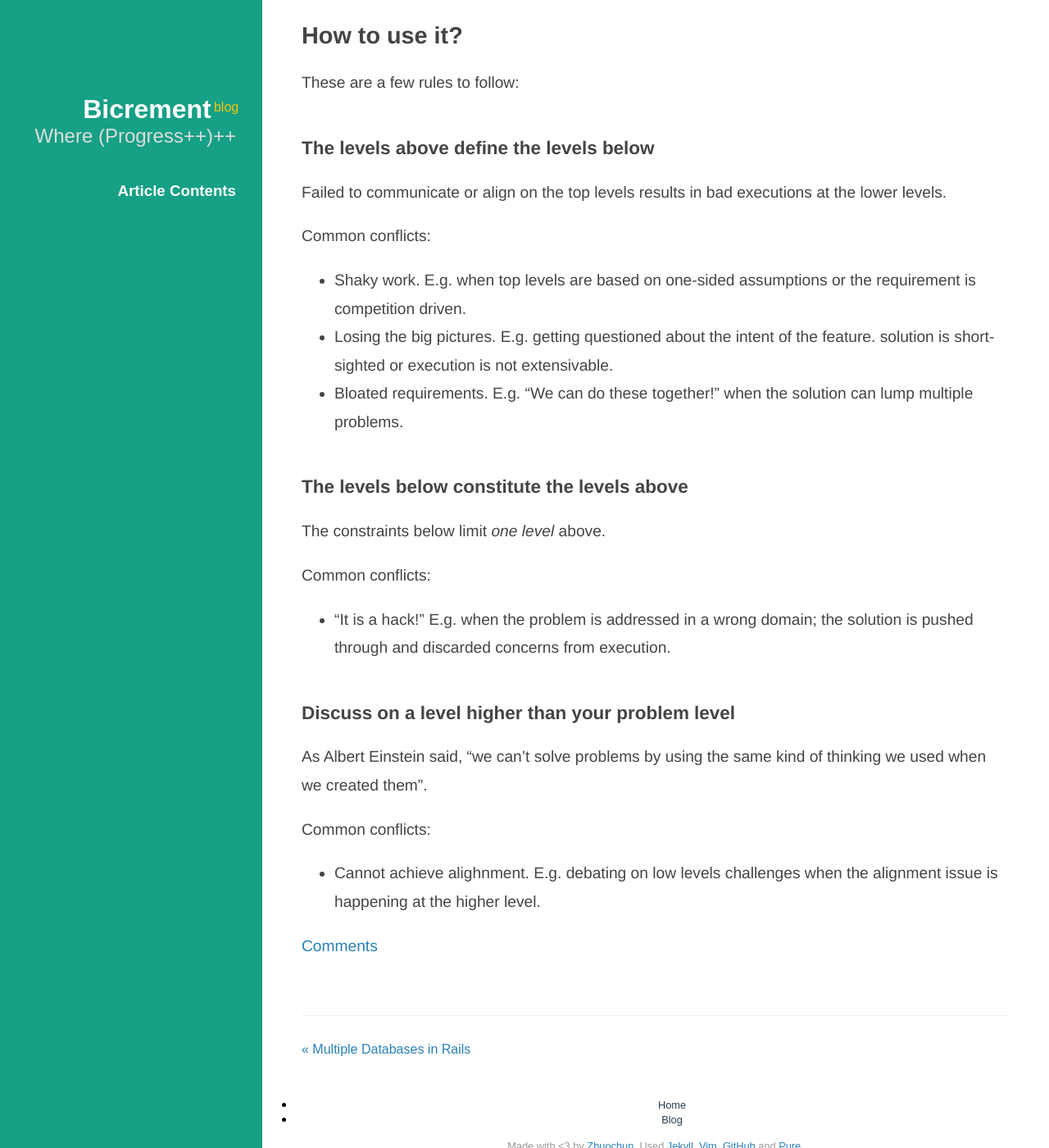
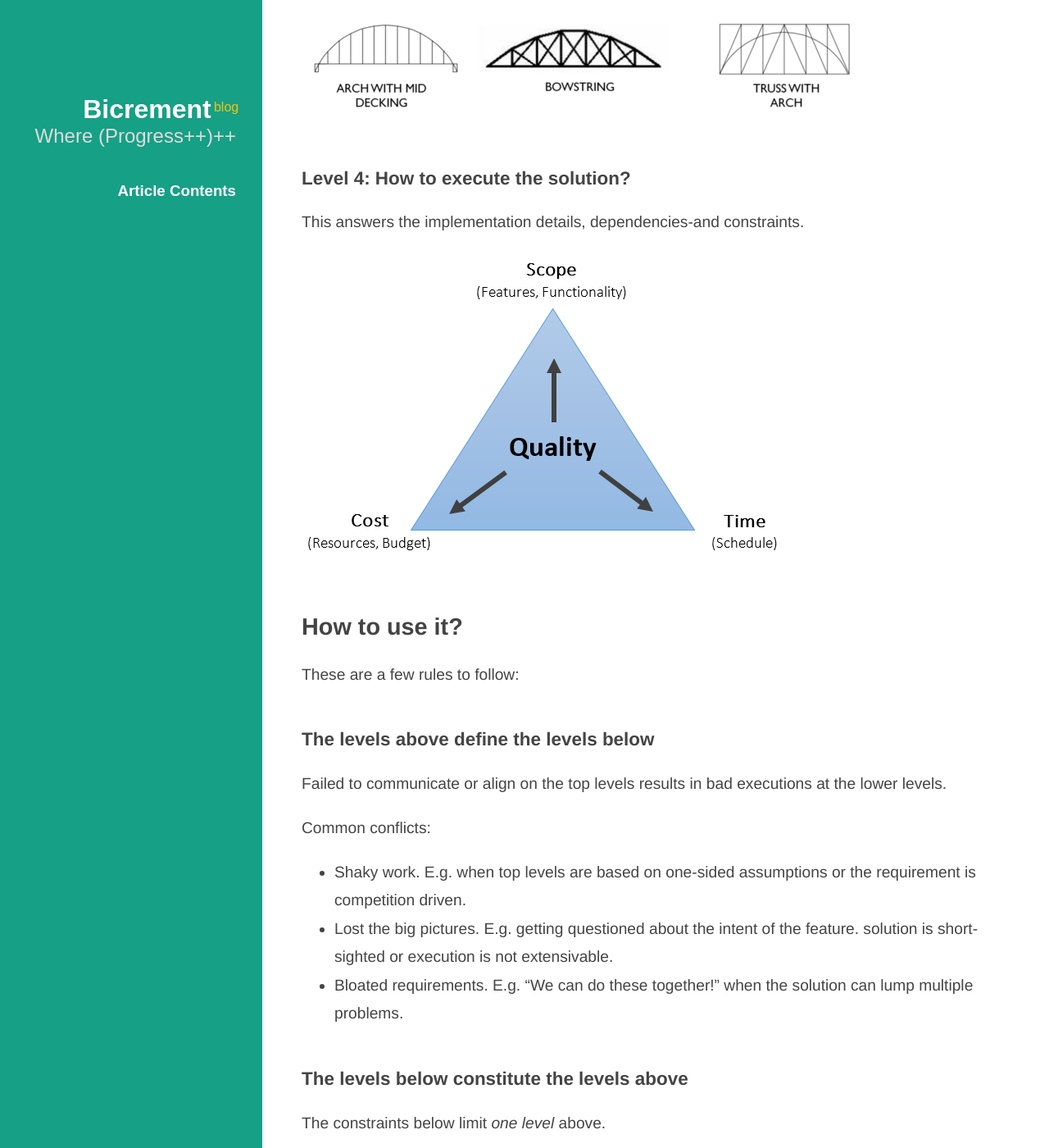
Before and after one commit to zhuochun/zhuochun.github.io, a Jekyll site: the page built from _posts/2020/2020-07-18-discussion-pyramid.markdown, in a window 1280 px wide and 1400 px high, scrolled down 2110 px. Shown: the whole window at 82% size. Built offline with Jekyll 4.4.1, drawn with Linux system fonts in a browser that asks for light colours; nearby versions of some CDN libraries; some of the changed text lies outside the part shown.

Commit message:
Minor updates

```diff
--- a/_posts/2020/2020-07-18-discussion-pyramid.markdown
+++ b/_posts/2020/2020-07-18-discussion-pyramid.markdown
@@ -2,10 +2,10 @@
 layout: post
 menu: true
 note: false
-title: 'A Discussion Pyramid on Building Features'
+title: 'The Discussion Pyramid on Building Features'
 date: 2020-07-18 15:56
-tags: "Mental Model"
-categories: "Mental Model"
+tags: 'Mental Model'
+categories: 'Mental Model'
 ---
 
 A quick snapshot of my mental model on discussing product features.
@@ -30,9 +30,13 @@ This answers the perspectives in reasoning above the problem.
 
 This answers the new workflows to solve the problem in the domain.
 
+![Design Alternatives for a Bridge](/images/2020/07/bridge-design-alternatives.PNG)
+
 ### Level 4: How to execute the solution?
 
-This answers the implementation details: time, skills or constraints.
+This answers the implementation details, dependencies-and constraints.
+
+![Iron Triangle of Constraints](/images/2020/07/constraints-triangle.png)
 
 ## How to use it?
 
@@ -45,7 +49,7 @@ Failed to communicate or align on the top levels results in bad executions at th
 Common conflicts:
 
 - Shaky work. E.g. when top levels are based on one-sided assumptions or the requirement is competition driven.
-- Losing the big pictures. E.g. getting questioned about the intent of the feature. solution is short-sighted or execution is not extensivable.
+- Lost the big pictures. E.g. getting questioned about the intent of the feature. solution is short-sighted or execution is not extensivable.
 - Bloated requirements. E.g. "We can do these together!" when the solution can lump multiple problems.
 
 ### The levels below constitute the levels above
```
Also changed, not shown: other parts of _posts/2020/2020-07-18-discussion-pyramid.markdown (+1 -1 lines), images/2020/07/bridge-design-alternatives.PNG (added), images/2020/07/constraints-triangle.png (added).
